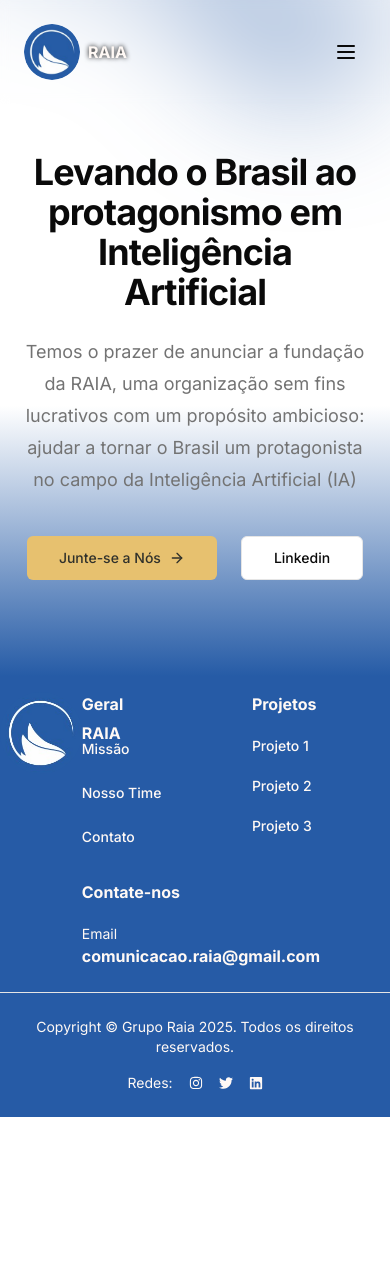
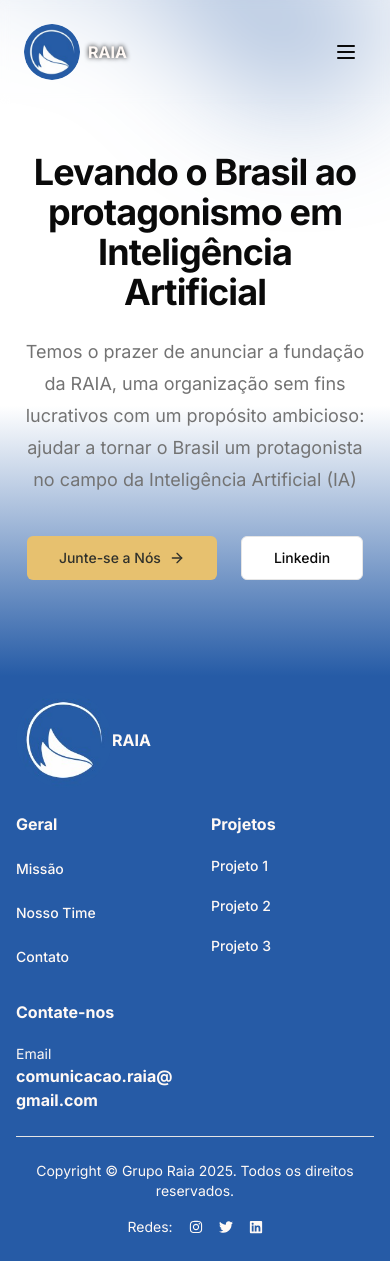
Before and after one commit to JoaoVSene/raia-website, a Next.js app: page / in a window 390 px wide. Before the commit the page ends 1117 px from the top, so only its background shows below. Built offline with nearby package versions, Linux system fonts and the light colour scheme.

Commit message:
fix: footer responsive

```diff
--- a/components/layout/Footer.tsx
+++ b/components/layout/Footer.tsx
@@ -24,13 +24,13 @@
 
   return (
     <footer className="relative w-full bg-secondary pt-4">
-      <div className="mx-auto min-mx-8 w-full max-w-screen-xl lg:py-4">
-        <div className="flex justify-between">
+      <div className="mx-auto min-mx-8 w-full max-w-screen-xl px-4 lg:py-4">
+        <div className="md:flex md:justify-between">
           {/* Icon */}
           <div className="mb-6 md:mb-0">
             <Link href="/" className="flex items-center">
               <Image
-                className=" inline-block align-middle rounded-full object-cover"
+                className="inline-block align-middle rounded-full object-cover"
                 src={iconImage}
                 alt="ICON"
                 width={96}
@@ -78,7 +78,7 @@
               <h1 className="text-secondary-foreground font-bold">Contate-nos</h1>
               <div className="mt-6">
                 <h1 className="text-sm text-secondary-foreground">Email</h1>
-                <h1 className="text-base text-secondary-foreground font-bold">comunicacao.raia@gmail.com</h1>
+                <h1 className="text-base text-secondary-foreground font-bold break-all">comunicacao.raia@gmail.com</h1>
               </div>
             </div>
           </div>
```
